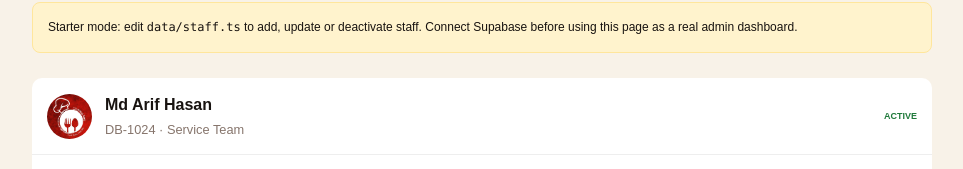
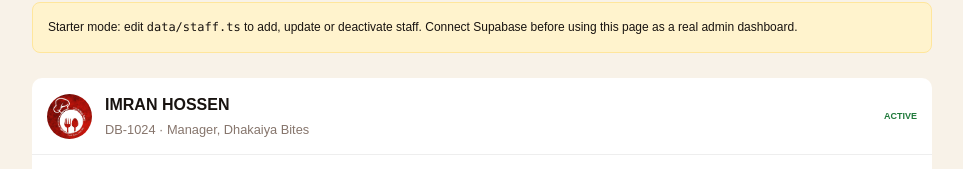
Before and after one commit to Emranrx02/Dhakaiya-Bites-website, a Next.js app: page /admin in a window 1280 px wide. Shown: the part 111-280 px from the top of the page, without its empty margins (158-1121 px from the left). Built offline with nearby package versions, Linux system fonts and the light colour scheme; no server answers.

Commit message:
Add verified manager profile for DB-1024

```diff
--- a/data/staff.ts
+++ b/data/staff.ts
@@ -2,7 +2,7 @@ export type Staff={code:string;name:string;role:string;photo:string;joined:strin
 
 // Add or edit staff here. Keep private data (NID, home address, salary) out of this file.
 export const staff:Staff[]=[
- {code:"DB-1024",name:"Md Arif Hasan",role:"Service Team",photo:"/brand/logo.png",joined:"25 August 2026",status:"active",note:"Verified Dhakaiya Bites team member"},
+ {code:"DB-1024",name:"IMRAN HOSSEN",role:"Manager, Dhakaiya Bites",photo:"/brand/logo.png",joined:"14 February 2026",status:"active",note:"Officially verified Manager of Dhakaiya Bites"},
  {code:"DB-1025",name:"Sample Staff",role:"Kitchen Team",photo:"/brand/logo.png",joined:"25 August 2026",status:"inactive",note:"No longer an active team member"}
 ];
 
```
